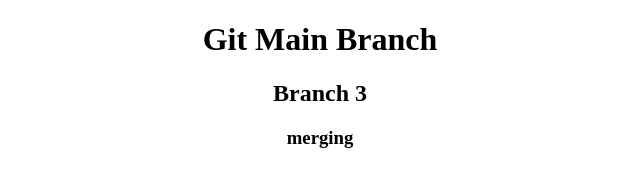
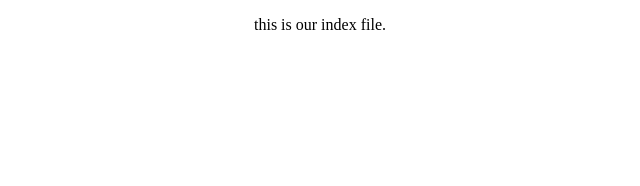
Before and after one commit to krify/gitworking, a plain HTML site: page index.html in a window 1280 px wide. Shown: the whole page, without its empty margins (320-960 px from the left). Drawn offline with Linux system fonts and the light colour scheme.

Commit message:
krishna changes for initial master branch while doing demo

```diff
--- a/index.html
+++ b/index.html
@@ -11,8 +11,6 @@ text-align:center;
 </style>
 </html>
 	<body>
-	<h1>Git Main Branch<h1>
-	<h2>Branch 3</h2>
-	<h3>merging</h3>
+      <p>this is our index file.</p>
 	</body>
 </html>
```
Also changed, not shown: newfile.html (+1 -1 lines).
